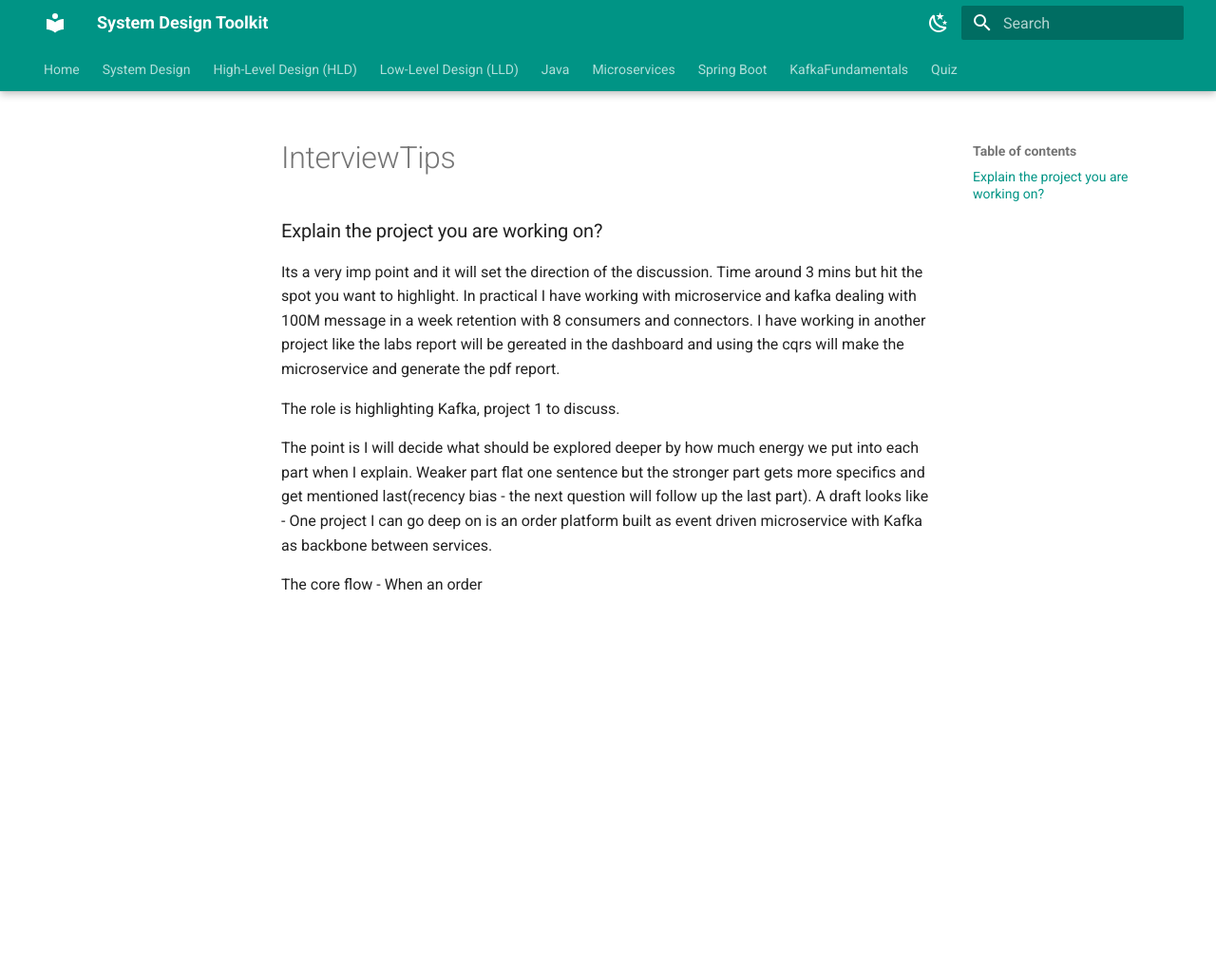
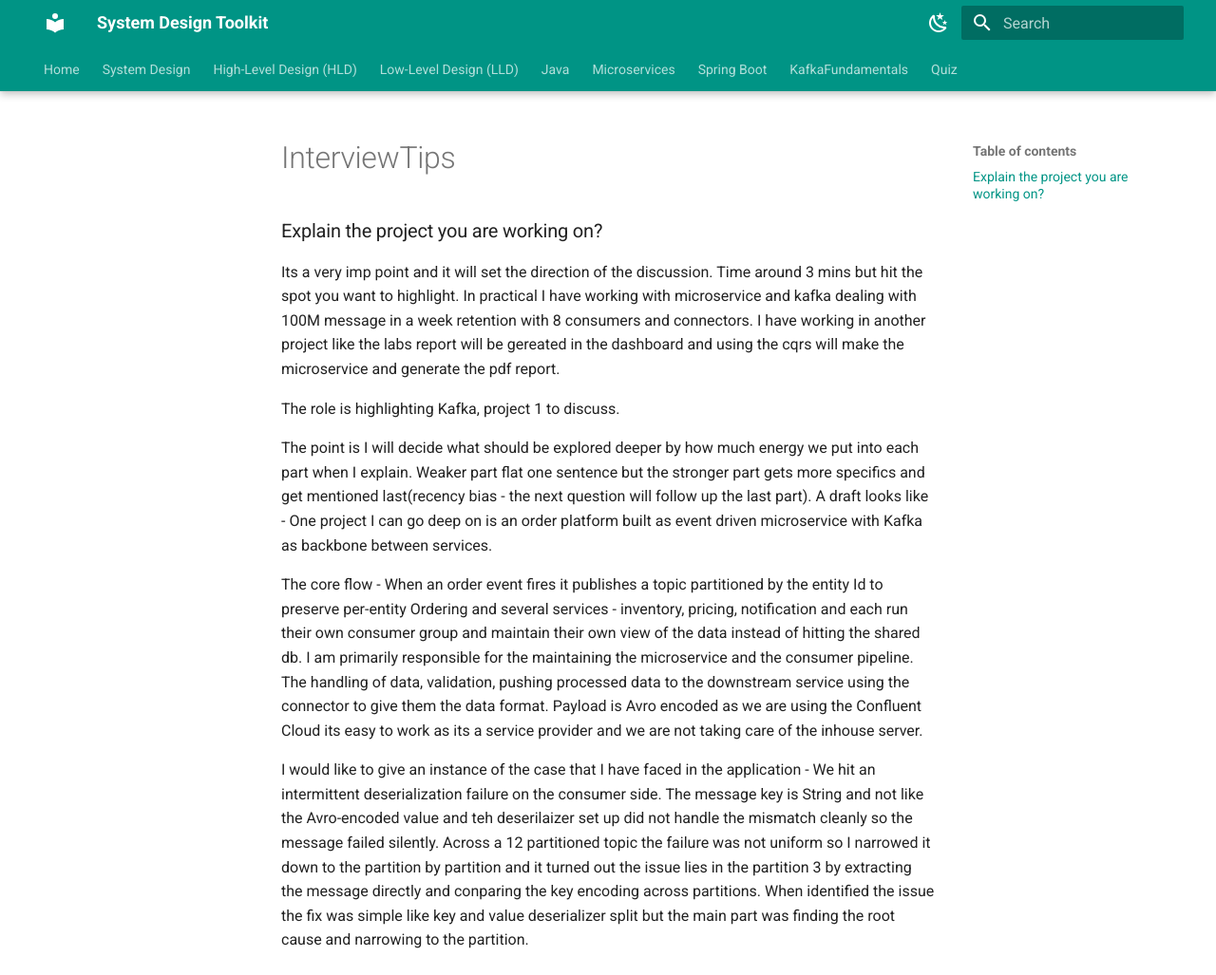
Before and after one commit to Suchismita-Deb/blogSystemDesign, an MkDocs documentation site: the page built from docs/02Java/InterviewTips.md, in a window 1280 px wide and 1027 px high. Shown: the whole window at 95% size. Built offline with MkDocs 1.6.1 and Material for MkDocs 9.7.7, drawn with Linux system fonts in a browser that asks for light colours.

Commit message:
initial commit

```diff
--- a/docs/02Java/InterviewTips.md
+++ b/docs/02Java/InterviewTips.md
@@ -11,4 +11,10 @@ The role is highlighting Kafka, project 1 to discuss.
 The point is I will decide what should be explored deeper by how much energy we put into each part when I explain. Weaker part flat one sentence but the stronger part gets more specifics and get mentioned last(recency bias - the next question will follow up the last part).
 A draft looks like - One project I can go deep on is an order platform built as event driven microservice with Kafka as backbone between services.
 
-The core flow - When an order
+The core flow - When an order event fires it publishes a topic partitioned by the entity Id to preserve per-entity Ordering and several services - inventory, pricing, notification and each run their own consumer group and maintain their own view of the data instead of hitting the shared db.
+I am primarily responsible for the maintaining the microservice and the consumer pipeline. The handling of data, validation, pushing processed data to the downstream service using the connector to give them the data format. Payload is Avro encoded as we are using the Confluent Cloud its easy to work as its a service provider and we are not taking care of the inhouse server.
+
+
+
+I would like to give an instance of the case that I have faced in the application - We hit an intermittent deserialization failure on the consumer side. The message key is String and not like the Avro-encoded value and teh deserilaizer set up did not handle the mismatch cleanly so the message failed silently. Across a 12 partitioned topic the failure was not uniform so I narrowed it down to the partition by partition and it turned out the issue lies in the partition 3 by extracting the message directly and conparing the key encoding across partitions.
+When identified the issue the fix was simple like key and value deserializer split but the main part was finding the root cause and narrowing to the partition.
```
Also changed, not shown: docs/02Java/04InterviewQuestionCodeSnippet.md (+1 -4 lines).
